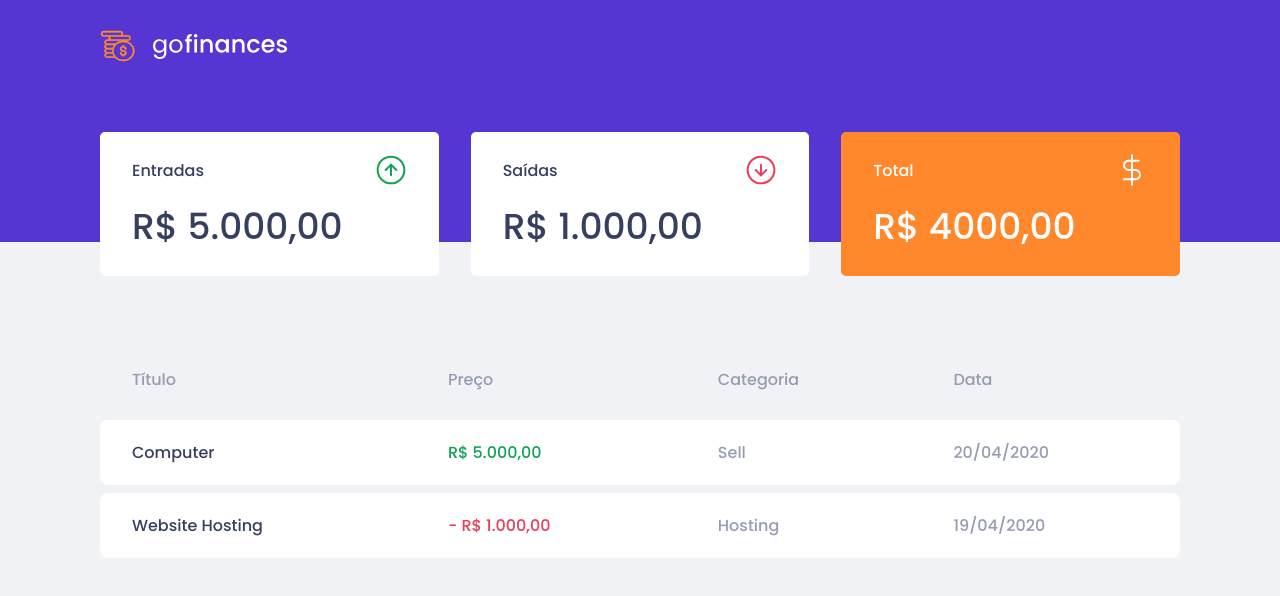
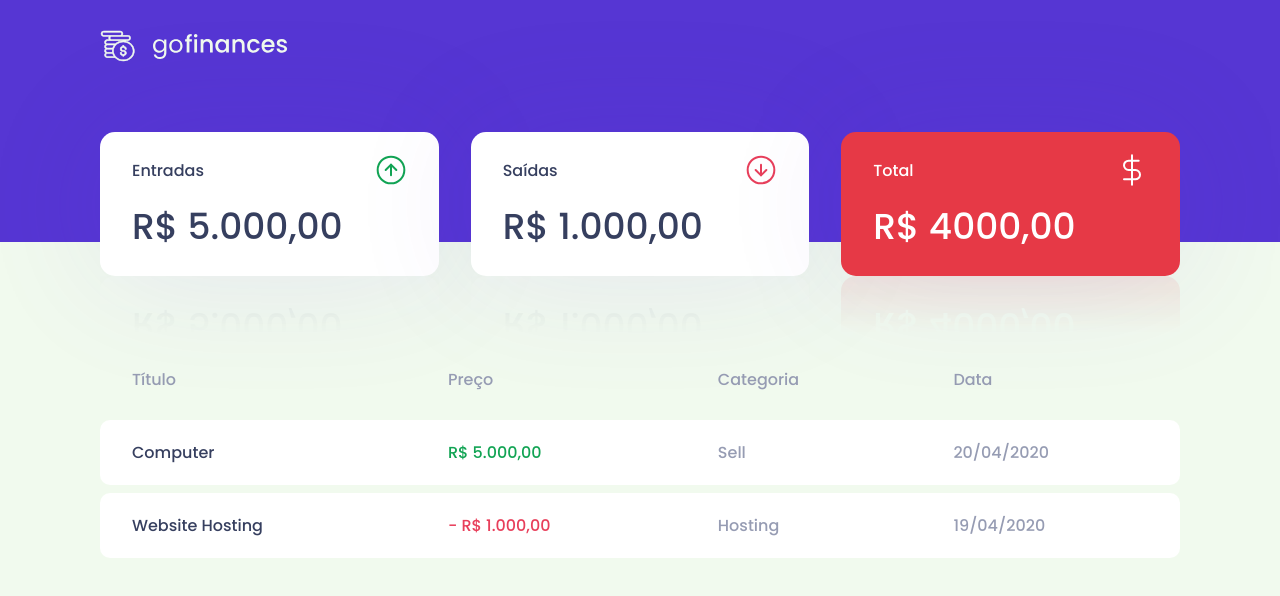
Before and after one commit to silviow/gofinances, a React (Create React App) app in the folder frontend/: page / in a window 1280 px wide. Shown: the top 596 px of the page. Built offline with nearby package versions, Linux system fonts and the light colour scheme.

Commit message:
Changing dashboard page styling

```diff
--- a/frontend/src/pages/Dashboard/styles.ts
+++ b/frontend/src/pages/Dashboard/styles.ts
@@ -24,10 +24,12 @@ export const CardContainer = styled.section`
 `;
 
 export const Card = styled.div`
-  background: ${({ total }: CardProps): string => (total ? '#FF872C' : '#fff')};
   padding: 22px 32px;
-  border-radius: 5px;
+  border-radius: 15px;
+  box-shadow: 1px 1px 130px rgba(84, 53, 206, 0.1);
   color: ${({ total }: CardProps): string => (total ? '#fff' : '#363F5F')};
+  background: ${({ total }: CardProps): string => (total ? '#e63946' : '#fff')};
+  -webkit-box-reflect: below 0px -webkit-gradient(linear, left top, left bottom, from(transparent), color-stop(60%, transparent), to(rgba(250, 250, 250, 0.1)));
 
   header {
     display: flex;
@@ -85,11 +87,11 @@ export const TableContainer = styled.section`
     }
 
     td:first-child {
-      border-radius: 8px 0 0 8px;
+      border-radius: 10px 0 0 10px;
     }
 
     td:last-child {
-      border-radius: 0 8px 8px 0;
+      border-radius: 0 10px 10px 0;
     }
   }
 `;
--- a/frontend/src/styles/global.ts
+++ b/frontend/src/styles/global.ts
@@ -9,7 +9,7 @@ export default createGlobalStyle`
   }
 
   body {
-    background: #F0F2F5 ;
+    background: #f1faee;
     -webkit-font-smoothing: antialiased
   }
 
```
Also changed, not shown: frontend/src/assets/logo.svg.
